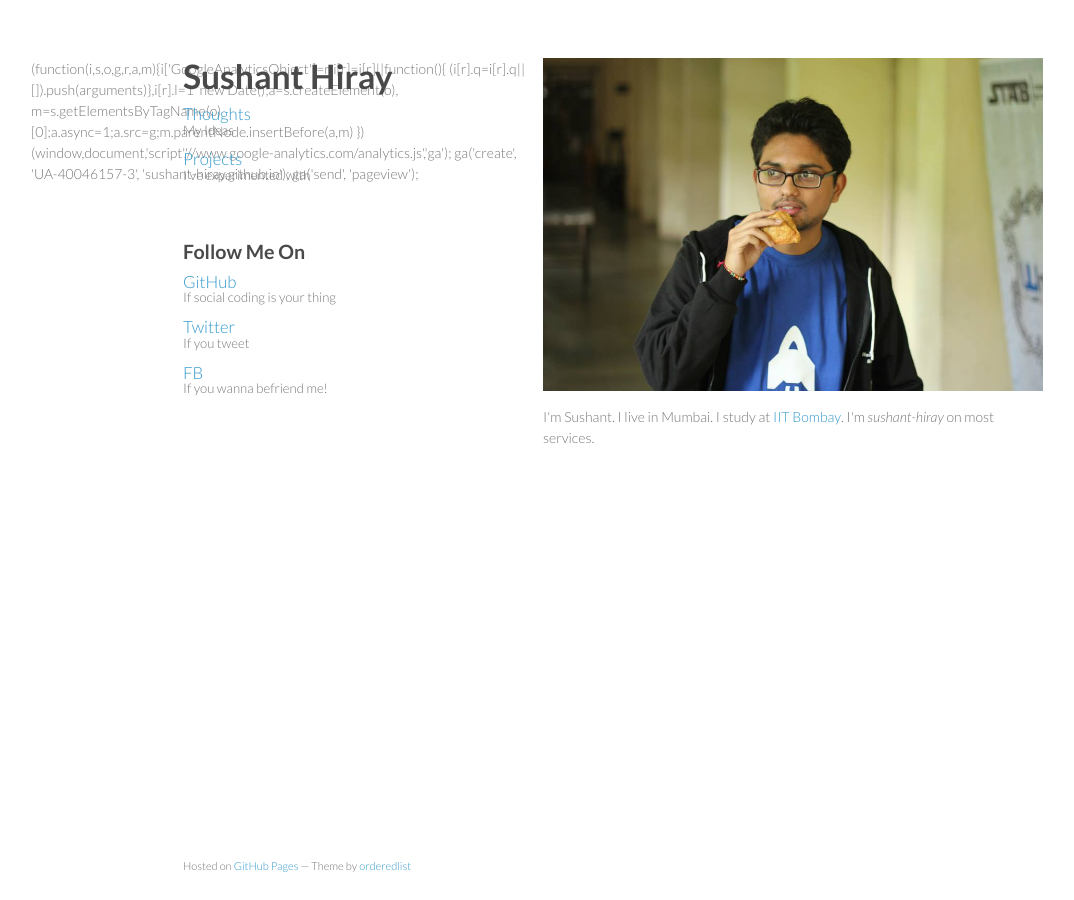
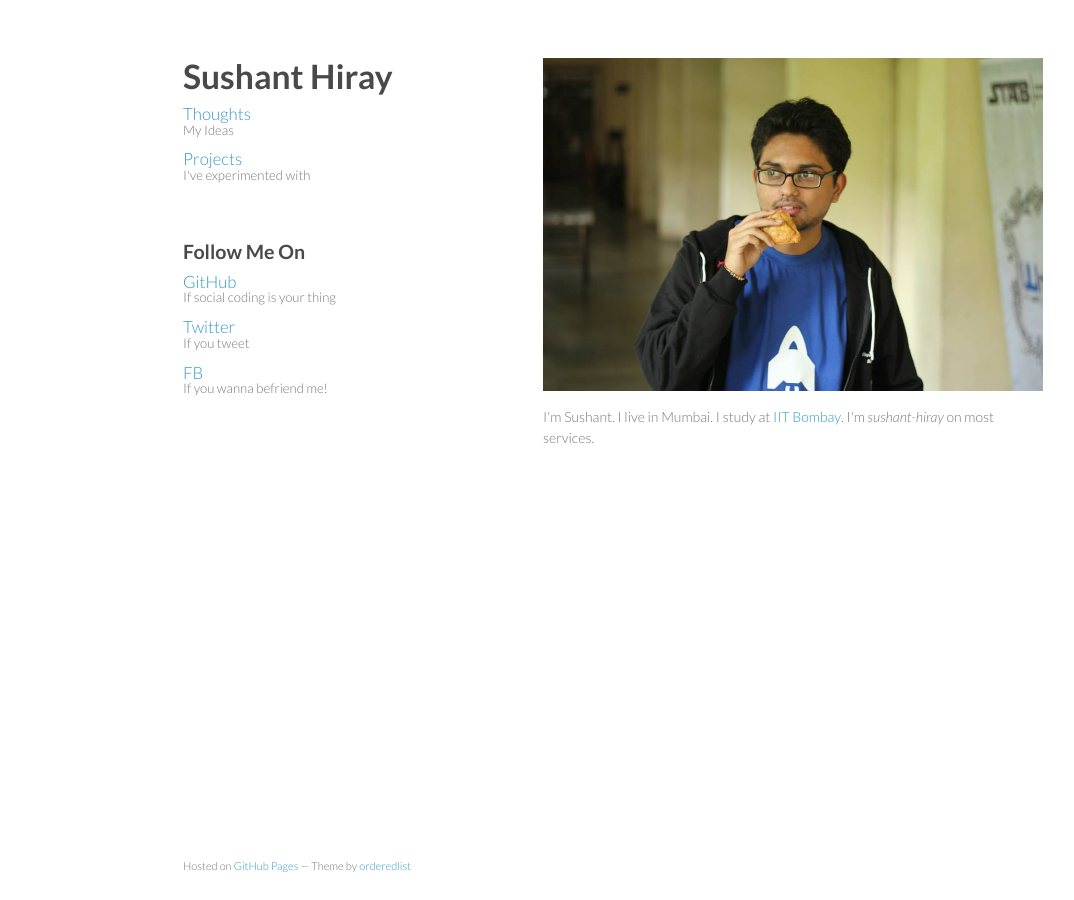
Before and after one commit to sushant-hiray/sushant-hiray.github.io, a Jekyll site: the page built from index.html, in a window 1280 px wide. Shown: the whole page, without its empty margins (27-1101 px from the left). Built offline with Jekyll 4.4.1, drawn with Linux system fonts in a browser that asks for light colours; nearby versions of some CDN libraries; Markdown is read by kramdown in place of the engine named in the settings.

Commit message:
Fixed bug: Added missing <script> tag

```diff
--- a/_layouts/no-disqus.html
+++ b/_layouts/no-disqus.html
@@ -90,7 +90,7 @@
     </div>
 
     <script src="//ajax.googleapis.com/ajax/libs/jquery/1.8.2/jquery.min.js"></script>
-    <scipt>
+    <script>
   (function(i,s,o,g,r,a,m){i['GoogleAnalyticsObject']=r;i[r]=i[r]||function(){
   (i[r].q=i[r].q||[]).push(arguments)},i[r].l=1*new Date();a=s.createElement(o),
   m=s.getElementsByTagName(o)[0];a.async=1;a.src=g;m.parentNode.insertBefore(a,m)
```
